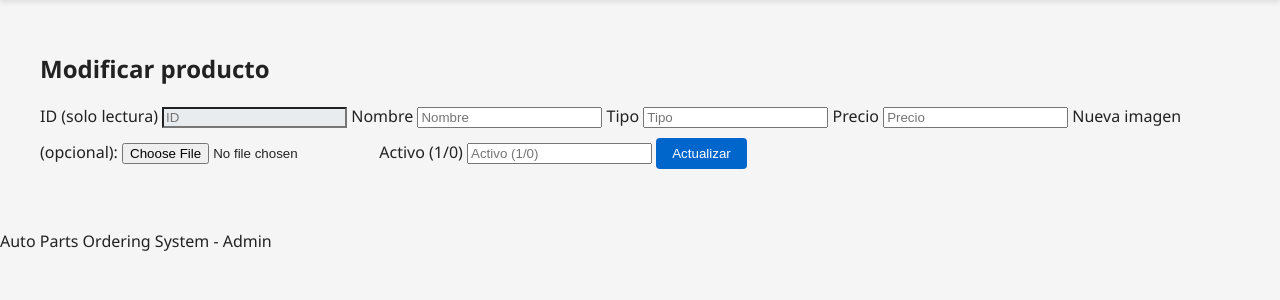
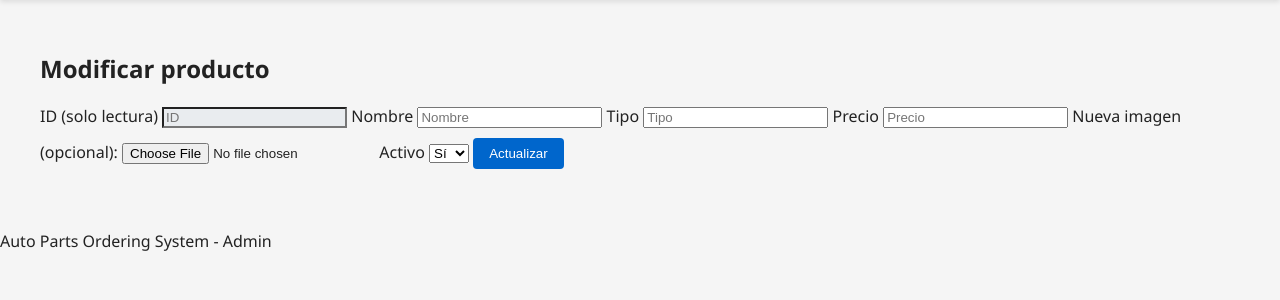
Before and after one commit to sozarg/autoparts-ordering-system, a Node server app: page /modificar in a window 1280 px wide. Shown: the part 62-362 px from the top of the page. Run offline with Node 20, Linux system fonts and the light colour scheme; the visitor is signed in with stand-in values (Sample User, id 1).

Commit message:
select el activo si/no

```diff
--- a/src/public/js/update.js
+++ b/src/public/js/update.js
@@ -17,7 +17,7 @@
                 const nameInput = formModificar.querySelector("input[name='name']");
                 const typeInput = formModificar.querySelector("input[name='type']");
                 const priceInput = formModificar.querySelector("input[name='price']");
-                const activeInput = formModificar.querySelector("input[name='active']");
+                const activeInput = formModificar.querySelector("select[name='active']");
                 const existingImage = formModificar.querySelector("input[name='existingImage']");
 
                 if (nameInput) nameInput.value = prod.nombre;
--- a/src/views/update.ejs
+++ b/src/views/update.ejs
@@ -26,8 +26,11 @@
         <label>Nueva imagen (opcional):</label>
         <input type="file" name="image" accept="image/*">
 
-        <label>Activo (1/0)</label>
-        <input type="number" name="active" placeholder="Activo (1/0)" required>
+        <label>Activo</label>
+        <select name="active" required>
+            <option value="1">Sí</option>
+            <option value="0">No</option>
+        </select>
 
         <button type="submit" style="margin-top: 10px;">Actualizar</button>
     </form>
```
